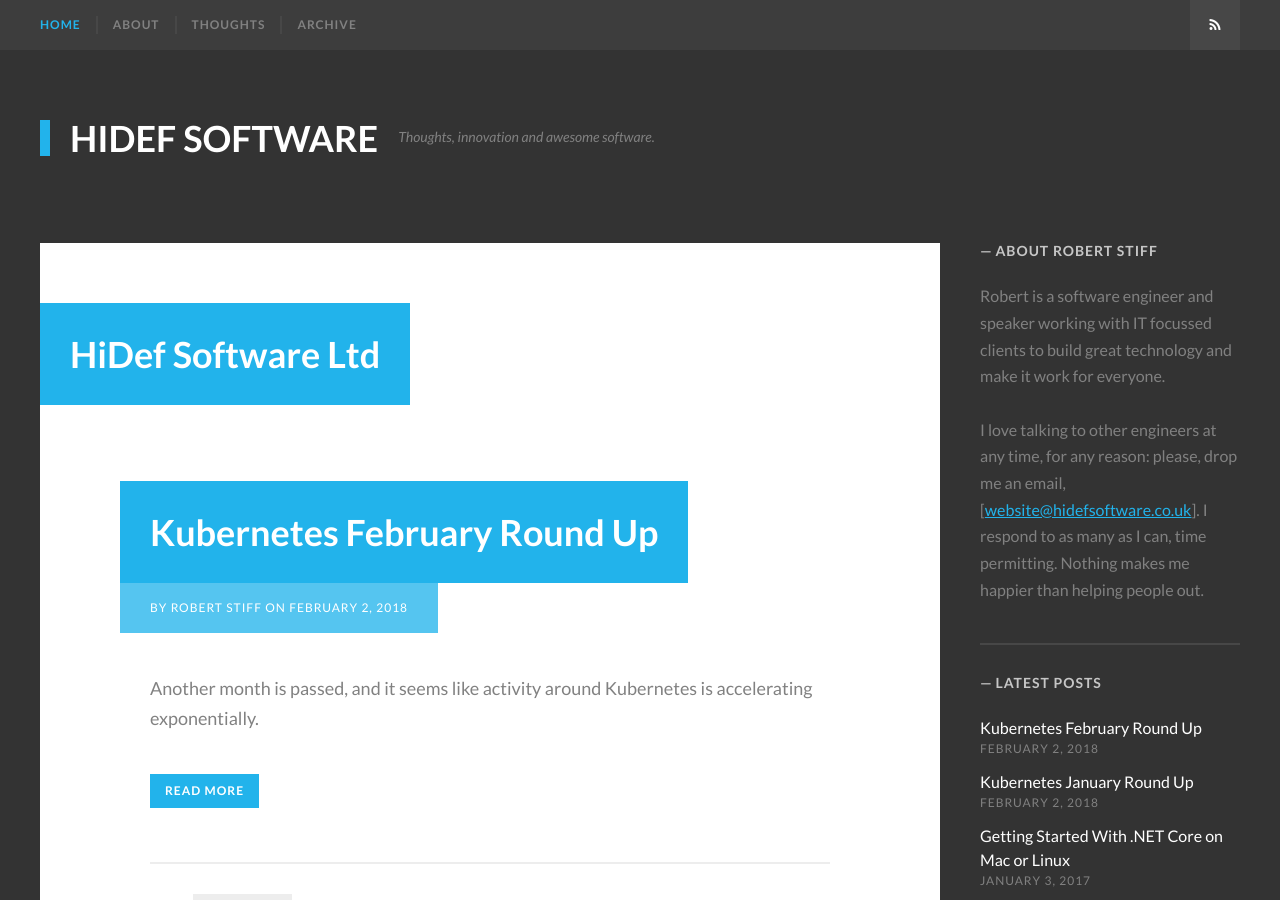
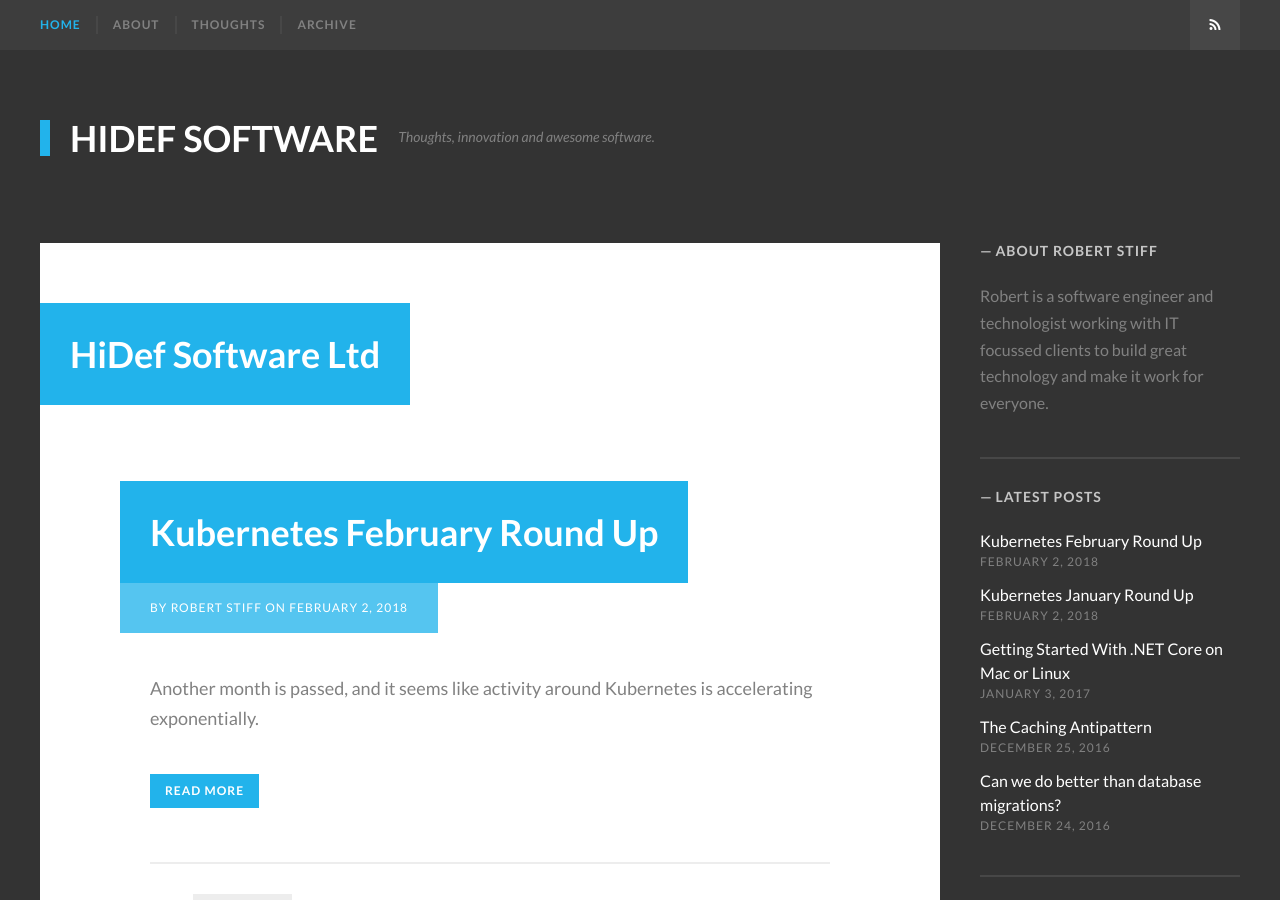
Before and after one commit to uatec/hidef.github.io, a Jekyll site: the page built from index.md, in a window 1280 px wide and 900 px high. Built offline with Jekyll 4.4.1, drawn with Linux system fonts in a browser that asks for light colours; some web fonts are replaced.

Commit message:
Less fancy bio

```diff
--- a/_config.yml
+++ b/_config.yml
@@ -41,7 +41,7 @@
 
 # Author information - author info at the bottom of the post
 author_name: "Robert Stiff"
-author_bio: "Robert is a software engineer and speaker working with IT focussed clients to build great technology and make it work for everyone. <br /><br />I love talking to other engineers at any time, for any reason: please, drop me an email, [<a href='mailto:website.hidefsoftware.co.uk'>website@hidefsoftware.co.uk</a>]. I respond to as many as I can, time permitting. Nothing makes me happier than helping people out."
+author_bio: "Robert is a software engineer and technologist working with IT focussed clients to build great technology and make it work for everyone."
 author_url:  "https://www.hidefsoftware.co.uk"
 author_location: "London, United Kingdom"
 # author_image: /images/authorimage.png
```
